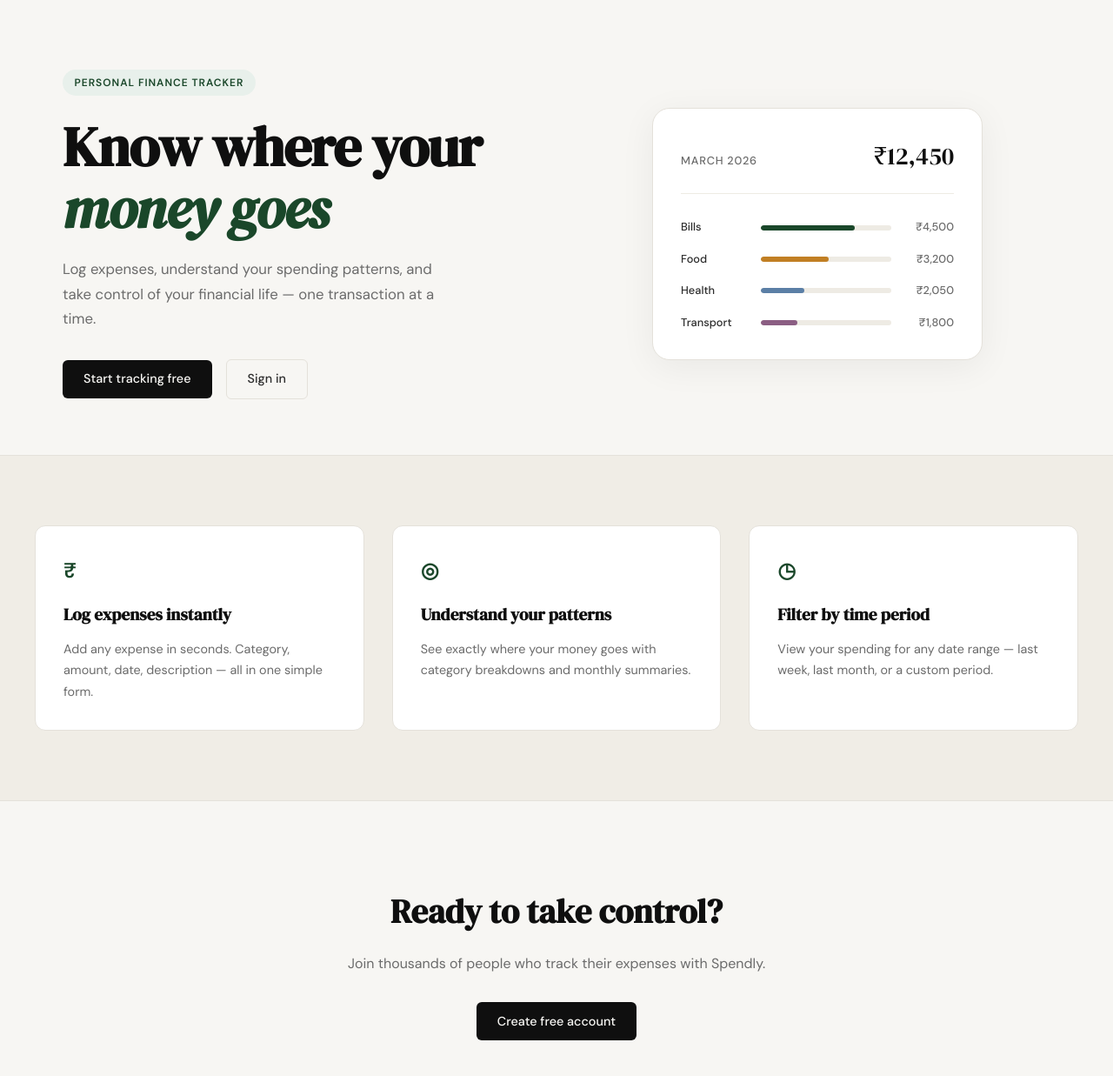
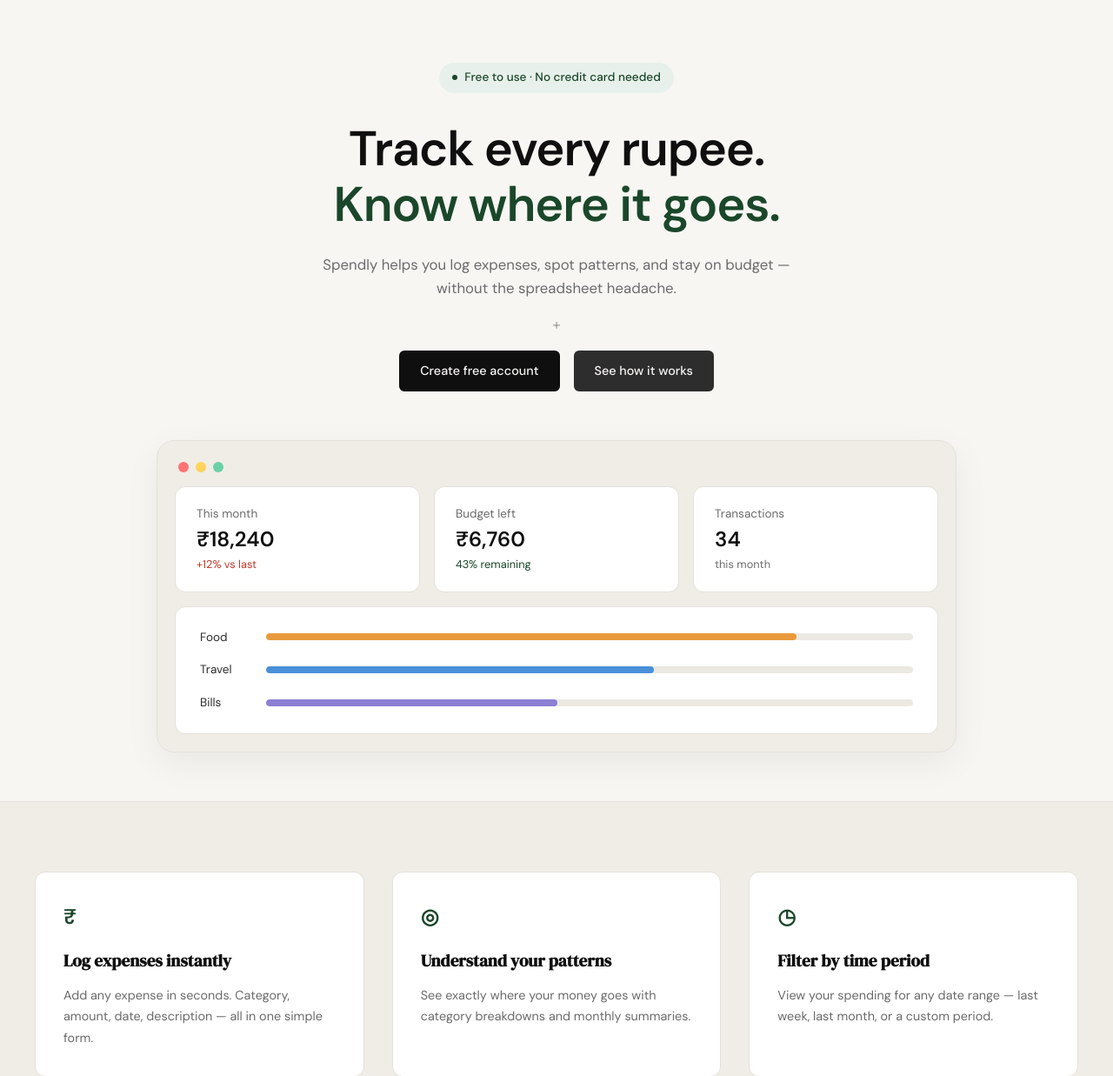
Before and after one commit to cloudwithdeethesh/spendify, a Flask app: page / in a window 1280 px wide. Shown: the part 61-1298 px from the top of the page at 87% size. Run offline with Flask 3, Linux system fonts and the light colour scheme.

Commit message:
changed the layout of home page

```diff
--- /dev/null
+++ b/static/css/landing.css
@@ -0,0 +1,222 @@
+/* ------------------------------------------------------------------ */
+/* Landing hero                                                        */
+/* ------------------------------------------------------------------ */
+
+.landing-hero {
+    padding: 4.5rem 2rem 3.5rem;
+    display: flex;
+    flex-direction: column;
+    align-items: center;
+    text-align: center;
+    max-width: var(--max-width);
+    margin: 0 auto;
+}
+
+.landing-hero-inner {
+    max-width: 720px;
+    display: flex;
+    flex-direction: column;
+    align-items: center;
+}
+
+.landing-hero-badge {
+    display: inline-flex;
+    align-items: center;
+    gap: 0.5rem;
+    background: var(--accent-light);
+    color: var(--accent);
+    font-size: 0.85rem;
+    font-weight: 500;
+    padding: 0.4rem 0.95rem;
+    border-radius: 999px;
+    margin-bottom: 2rem;
+}
+
+.landing-hero-badge-dot {
+    width: 6px;
+    height: 6px;
+    background: var(--accent);
+    border-radius: 50%;
+}
+
+.landing-hero-title {
+    font-family: var(--font-body);
+    font-weight: 600;
+    font-size: clamp(2.25rem, 5vw, 3.5rem);
+    line-height: 1.15;
+    letter-spacing: -0.02em;
+    color: var(--ink);
+    margin-bottom: 1.5rem;
+}
+
+.landing-hero-title-accent {
+    color: var(--accent);
+}
+
+.landing-hero-subtitle {
+    font-size: 1.05rem;
+    color: var(--ink-muted);
+    line-height: 1.6;
+    max-width: 540px;
+    margin: 0 auto 1.25rem;
+}
+
+.landing-hero-divider {
+    color: var(--ink-faint);
+    font-size: 1.1rem;
+    line-height: 1;
+    margin-bottom: 1.25rem;
+}
+
+.landing-hero-actions {
+    display: flex;
+    gap: 1rem;
+    justify-content: center;
+    margin-bottom: 3.5rem;
+    flex-wrap: wrap;
+}
+
+.landing-hero-btn {
+    display: inline-block;
+    padding: 0.75rem 1.5rem;
+    border-radius: var(--radius-sm);
+    font-family: var(--font-body);
+    font-size: 0.9rem;
+    font-weight: 500;
+    text-decoration: none;
+    transition: background 0.2s;
+    border: none;
+    cursor: pointer;
+}
+
+.landing-hero-btn-primary {
+    background: var(--ink);
+    color: var(--paper);
+}
+
+.landing-hero-btn-primary:hover {
+    background: var(--accent);
+}
+
+.landing-hero-btn-secondary {
+    background: var(--ink-soft);
+    color: var(--paper);
+}
+
+.landing-hero-btn-secondary:hover {
+    background: var(--ink);
+}
+
+/* Mock browser card */
+
+.landing-hero-mock {
+    width: 100%;
+    max-width: 920px;
+    background: var(--paper-warm);
+    border: 1px solid var(--border);
+    border-radius: var(--radius-lg);
+    padding: 1.25rem;
+    box-shadow: 0 12px 40px rgba(0, 0, 0, 0.06);
+    text-align: left;
+}
+
+.landing-hero-mock-header {
+    display: flex;
+    gap: 0.5rem;
+    padding: 0.25rem 0.25rem 1rem;
+}
+
+.landing-hero-mock-dot {
+    width: 12px;
+    height: 12px;
+    border-radius: 50%;
+}
+
+.landing-hero-mock-dot-red { background: #ff7373; }
+.landing-hero-mock-dot-yellow { background: #ffd45a; }
+.landing-hero-mock-dot-teal { background: #6bd0a5; }
+
+.landing-hero-mock-stats {
+    display: grid;
+    grid-template-columns: repeat(3, 1fr);
+    gap: 1rem;
+    margin-bottom: 1rem;
+}
+
+.landing-hero-stat {
+    background: var(--paper-card);
+    border: 1px solid var(--border);
+    border-radius: var(--radius-md);
+    padding: 1.25rem 1.5rem;
+    display: flex;
+    flex-direction: column;
+    align-items: flex-start;
+    gap: 0.35rem;
+}
+
+.landing-hero-stat-label {
+    font-size: 0.85rem;
+    color: var(--ink-muted);
+}
+
+.landing-hero-stat-value {
+    font-family: var(--font-body);
+    font-size: 1.5rem;
+    font-weight: 600;
+    color: var(--ink);
+    line-height: 1.1;
+}
+
+.landing-hero-stat-meta {
+    font-size: 0.8rem;
+    color: var(--ink-muted);
+}
+
+.landing-hero-stat-meta-up { color: var(--danger); }
+.landing-hero-stat-meta-good { color: var(--accent); }
+
+.landing-hero-mock-bars {
+    background: var(--paper-card);
+    border: 1px solid var(--border);
+    border-radius: var(--radius-md);
+    padding: 1.5rem 1.75rem;
+    display: flex;
+    flex-direction: column;
+    gap: 1rem;
+}
+
+.landing-hero-mock-bar-row {
+    display: grid;
+    grid-template-columns: 60px 1fr;
+    align-items: center;
+    gap: 1rem;
+}
+
+.landing-hero-mock-bar-label {
+    font-size: 0.85rem;
+    color: var(--ink-soft);
+}
+
+.landing-hero-mock-bar-track {
+    height: 8px;
+    background: #ece9e2;
+    border-radius: 999px;
+    overflow: hidden;
+}
+
+.landing-hero-mock-bar {
+    height: 100%;
+    border-radius: 999px;
+}
+
+.landing-hero-mock-bar-food { background: #e89a3c; }
+.landing-hero-mock-bar-travel { background: #4a90d9; }
+.landing-hero-mock-bar-bills { background: #8b7fd4; }
+
+/* Responsive */
+
+@media (max-width: 700px) {
+    .landing-hero { padding: 3rem 1rem 2rem; }
+    .landing-hero-mock-stats { grid-template-columns: 1fr; }
+    .landing-hero-mock-bar-row { grid-template-columns: 55px 1fr; }
+}
--- a/templates/landing.html
+++ b/templates/landing.html
@@ -2,59 +2,72 @@
 
 {% block title %}Spendly — Track Every Rupee{% endblock %}
 
+{% block head %}
+<link rel="stylesheet" href="{{ url_for('static', filename='css/landing.css') }}">
+{% endblock %}
+
 {% block content %}
 
-<section class="hero">
-    <div class="hero-inner">
-        <div class="hero-badge">Personal Finance Tracker</div>
-        <h1 class="hero-title">
-            Know where your<br>
-            <em>money goes</em>
+<section class="landing-hero">
+    <div class="landing-hero-inner">
+        <div class="landing-hero-badge">
+            <span class="landing-hero-badge-dot"></span>
+            Free to use · No credit card needed
+        </div>
+        <h1 class="landing-hero-title">
+            Track every rupee.<br>
+            <span class="landing-hero-title-accent">Know where it goes.</span>
         </h1>
-        <p class="hero-subtitle">
-            Log expenses, understand your spending patterns,
-            and take control of your financial life —
-            one transaction at a time.
+        <p class="landing-hero-subtitle">
+            Spendly helps you log expenses, spot patterns, and stay
+            on budget — without the spreadsheet headache.
         </p>
-        <div class="hero-actions">
-            <a href="{{ url_for('register') }}" class="btn-primary">Start tracking free</a>
-            <a href="{{ url_for('login') }}" class="btn-ghost">Sign in</a>
+        <div class="landing-hero-divider">+</div>
+        <div class="landing-hero-actions">
+            <a href="{{ url_for('register') }}" class="landing-hero-btn landing-hero-btn-primary">Create free account</a>
+            <a href="#features" class="landing-hero-btn landing-hero-btn-secondary">See how it works</a>
         </div>
     </div>
-    <div class="hero-visual">
-        <div class="mock-card">
-            <div class="mock-card-header">
-                <span class="mock-label">March 2026</span>
-                <span class="mock-total">₹12,450</span>
+    <div class="landing-hero-mock">
+        <div class="landing-hero-mock-header">
+            <span class="landing-hero-mock-dot landing-hero-mock-dot-red"></span>
+            <span class="landing-hero-mock-dot landing-hero-mock-dot-yellow"></span>
+            <span class="landing-hero-mock-dot landing-hero-mock-dot-teal"></span>
+        </div>
+        <div class="landing-hero-mock-stats">
+            <div class="landing-hero-stat">
+                <span class="landing-hero-stat-label">This month</span>
+                <span class="landing-hero-stat-value">₹18,240</span>
+                <span class="landing-hero-stat-meta landing-hero-stat-meta-up">+12% vs last</span>
             </div>
-            <div class="mock-bars">
-                <div class="mock-bar-row">
-                    <span class="mock-cat">Bills</span>
-                    <div class="mock-bar-track">
-                        <div class="mock-bar" style="width: 72%"></div>
-                    </div>
-                    <span class="mock-amt">₹4,500</span>
+            <div class="landing-hero-stat">
+                <span class="landing-hero-stat-label">Budget left</span>
+                <span class="landing-hero-stat-value">₹6,760</span>
+                <span class="landing-hero-stat-meta landing-hero-stat-meta-good">43% remaining</span>
+            </div>
+            <div class="landing-hero-stat">
+                <span class="landing-hero-stat-label">Transactions</span>
+                <span class="landing-hero-stat-value">34</span>
+                <span class="landing-hero-stat-meta">this month</span>
+            </div>
+        </div>
+        <div class="landing-hero-mock-bars">
+            <div class="landing-hero-mock-bar-row">
+                <span class="landing-hero-mock-bar-label">Food</span>
+                <div class="landing-hero-mock-bar-track">
+                    <div class="landing-hero-mock-bar landing-hero-mock-bar-food" style="width: 82%"></div>
                 </div>
-                <div class="mock-bar-row">
-                    <span class="mock-cat">Food</span>
-                    <div class="mock-bar-track">
-                        <div class="mock-bar mock-bar-2" style="width: 52%"></div>
-                    </div>
-                    <span class="mock-amt">₹3,200</span>
+            </div>
+            <div class="landing-hero-mock-bar-row">
+                <span class="landing-hero-mock-bar-label">Travel</span>
+                <div class="landing-hero-mock-bar-track">
+                    <div class="landing-hero-mock-bar landing-hero-mock-bar-travel" style="width: 60%"></div>
                 </div>
-                <div class="mock-bar-row">
-                    <span class="mock-cat">Health</span>
-                    <div class="mock-bar-track">
-                        <div class="mock-bar mock-bar-3" style="width: 33%"></div>
-                    </div>
-                    <span class="mock-amt">₹2,050</span>
-                </div>
-                <div class="mock-bar-row">
-                    <span class="mock-cat">Transport</span>
-                    <div class="mock-bar-track">
-                        <div class="mock-bar mock-bar-4" style="width: 28%"></div>
-                    </div>
-                    <span class="mock-amt">₹1,800</span>
+            </div>
+            <div class="landing-hero-mock-bar-row">
+                <span class="landing-hero-mock-bar-label">Bills</span>
+                <div class="landing-hero-mock-bar-track">
+                    <div class="landing-hero-mock-bar landing-hero-mock-bar-bills" style="width: 45%"></div>
                 </div>
             </div>
         </div>
```
